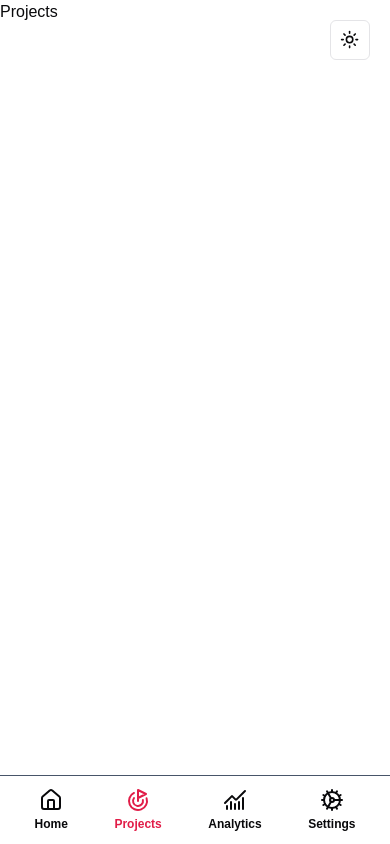
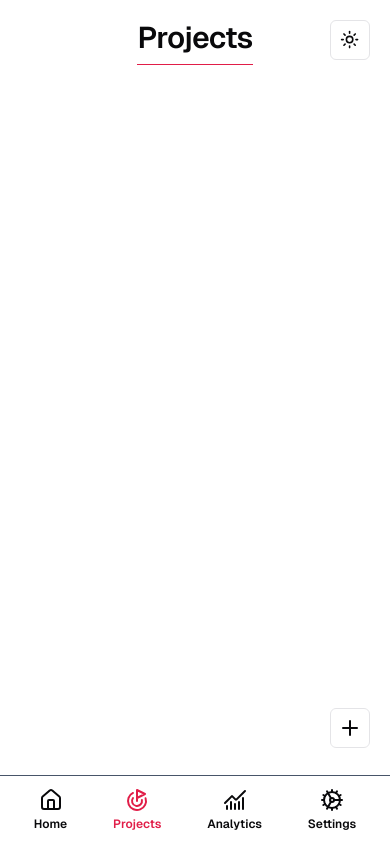
Before and after one commit to ManjiCoder/ProjectTime, a Next.js app: page /projects in a window 390 px wide. Built offline with nearby package versions, Linux system fonts and the light colour scheme.

Commit message:
Project Page Started

```diff
--- /dev/null
+++ b/src/components/layout/PageWrapper.tsx
@@ -0,0 +1,13 @@
+import { ReactNode } from 'react';
+
+type PageWrapperProps = {
+  children: ReactNode;
+};
+
+export default function PageWrapper({ children }: PageWrapperProps) {
+  return (
+    <div className='grid grid-rows-[20px_1fr_20px] items-center justify-items-center min-h-screen p-8 pb-20 gap-16 sm:p-20'>
+      {children}
+    </div>
+  );
+}
--- a/src/pages/_app.tsx
+++ b/src/pages/_app.tsx
@@ -4,6 +4,18 @@ import { ThemeBtn } from '@/components/layout/ThemeBtn';
 import { ThemeProvider } from '@/components/ThemeProvider';
 import '@/styles/globals.css';
 import type { AppProps } from 'next/app';
+import localFont from 'next/font/local';
+
+const geistSans = localFont({
+  src: './fonts/GeistVF.woff',
+  variable: '--font-geist-sans',
+  weight: '100 900',
+});
+const geistMono = localFont({
+  src: './fonts/GeistMonoVF.woff',
+  variable: '--font-geist-mono',
+  weight: '100 900',
+});
 
 export default function App({ Component, pageProps }: AppProps) {
   return (
@@ -13,10 +25,14 @@ export default function App({ Component, pageProps }: AppProps) {
       enableSystem
       disableTransitionOnChange
     >
-      <ThemeBtn />
-      <Component {...pageProps} />
-      <DynamicHead />
-      <Footer />
+      <div
+        className={`${geistSans.variable} ${geistMono.variable} font-[family-name:var(--font-geist-sans)]`}
+      >
+        <ThemeBtn />
+        <Component {...pageProps} />
+        <DynamicHead />
+        <Footer />
+      </div>
     </ThemeProvider>
   );
 }
--- a/src/pages/index.tsx
+++ b/src/pages/index.tsx
@@ -1,24 +1,11 @@
+import PageWrapper from '@/components/layout/PageWrapper';
 import { Button } from '@/components/ui/button';
 import { appInfo } from '@/types';
-import localFont from 'next/font/local';
 import Link from 'next/link';
-
-const geistSans = localFont({
-  src: './fonts/GeistVF.woff',
-  variable: '--font-geist-sans',
-  weight: '100 900',
-});
-const geistMono = localFont({
-  src: './fonts/GeistMonoVF.woff',
-  variable: '--font-geist-mono',
-  weight: '100 900',
-});
 
 export default function Home() {
   return (
-    <div
-      className={`${geistSans.variable} ${geistMono.variable} grid grid-rows-[20px_1fr_20px] items-center justify-items-center min-h-screen p-8 pb-20 gap-16 sm:p-20 font-[family-name:var(--font-geist-sans)]`}
-    >
+    <PageWrapper>
       <main className='flex flex-col gap-8 row-start-2 items-center sm:items-start'>
         <h1 className='scroll-m-20 text-4xl font-extrabold tracking-tight lg:text-5xl text-center md:text-balance '>
           <span className='text-primary'>{appInfo.title}</span> - Turn time into
@@ -29,6 +16,6 @@ export default function Home() {
           <Button variant='outline'>Go To Projects</Button>
         </Link>
       </main>
-    </div>
+    </PageWrapper>
   );
 }
--- a/src/pages/projects/index.tsx
+++ b/src/pages/projects/index.tsx
@@ -1,3 +1,22 @@
+import PageWrapper from '@/components/layout/PageWrapper';
+import { Button } from '@/components/ui/button';
+import { PlusIcon } from 'lucide-react';
+
 export default function Projects() {
-  return <div>Projects</div>;
+  return (
+    <PageWrapper>
+      <h2 className='scroll-m-20 border-b border-primary pb-2 text-3xl font-semibold tracking-tight first:mt-0'>
+        Projects
+      </h2>
+
+      <section>{/* All Projects will shown here */}</section>
+
+      <Button
+        variant={'outline'}
+        className='h-10 w-10 p-0 fixed bottom-24 right-5'
+      >
+        <PlusIcon />
+      </Button>
+    </PageWrapper>
+  );
 }
```
